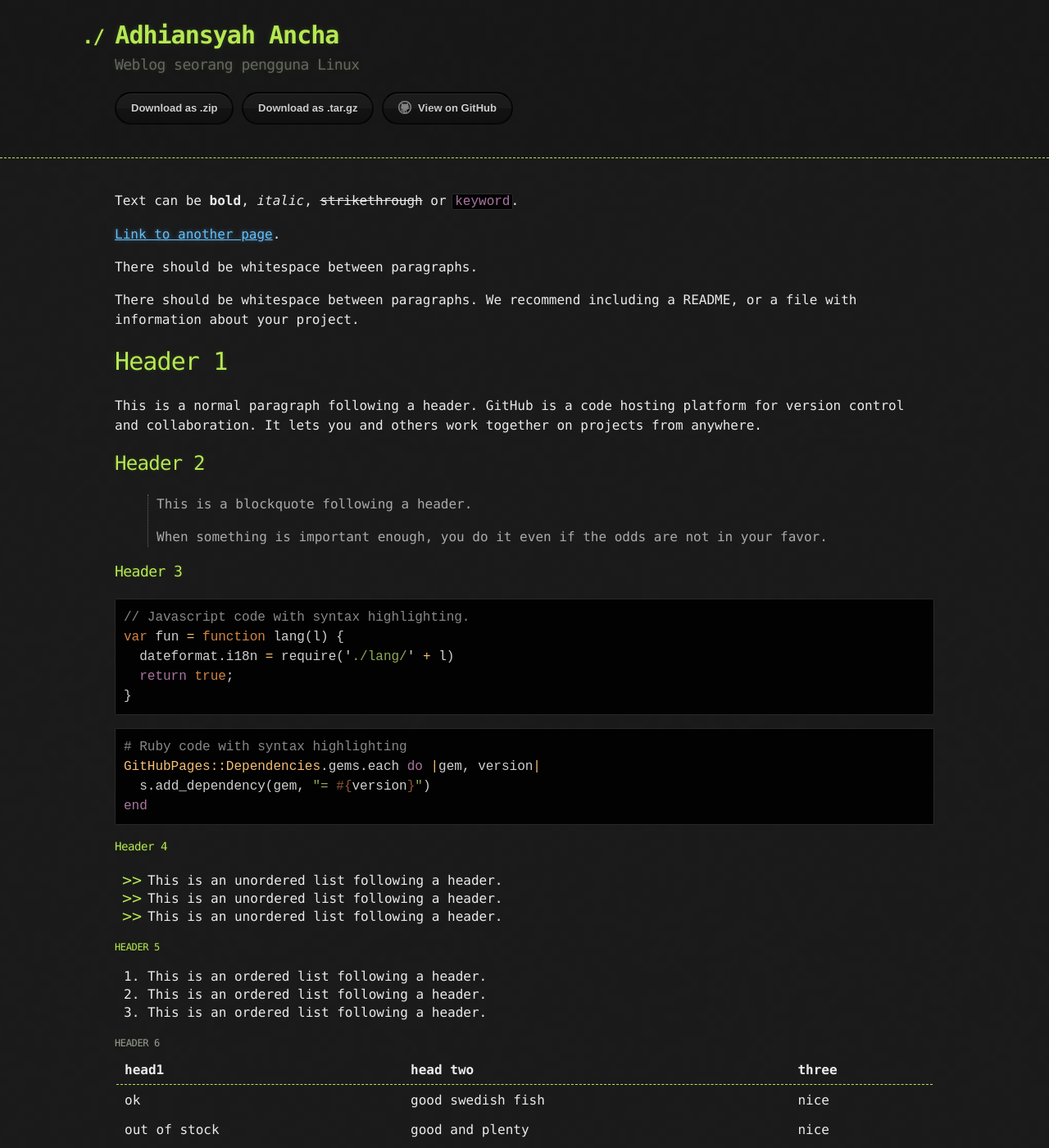
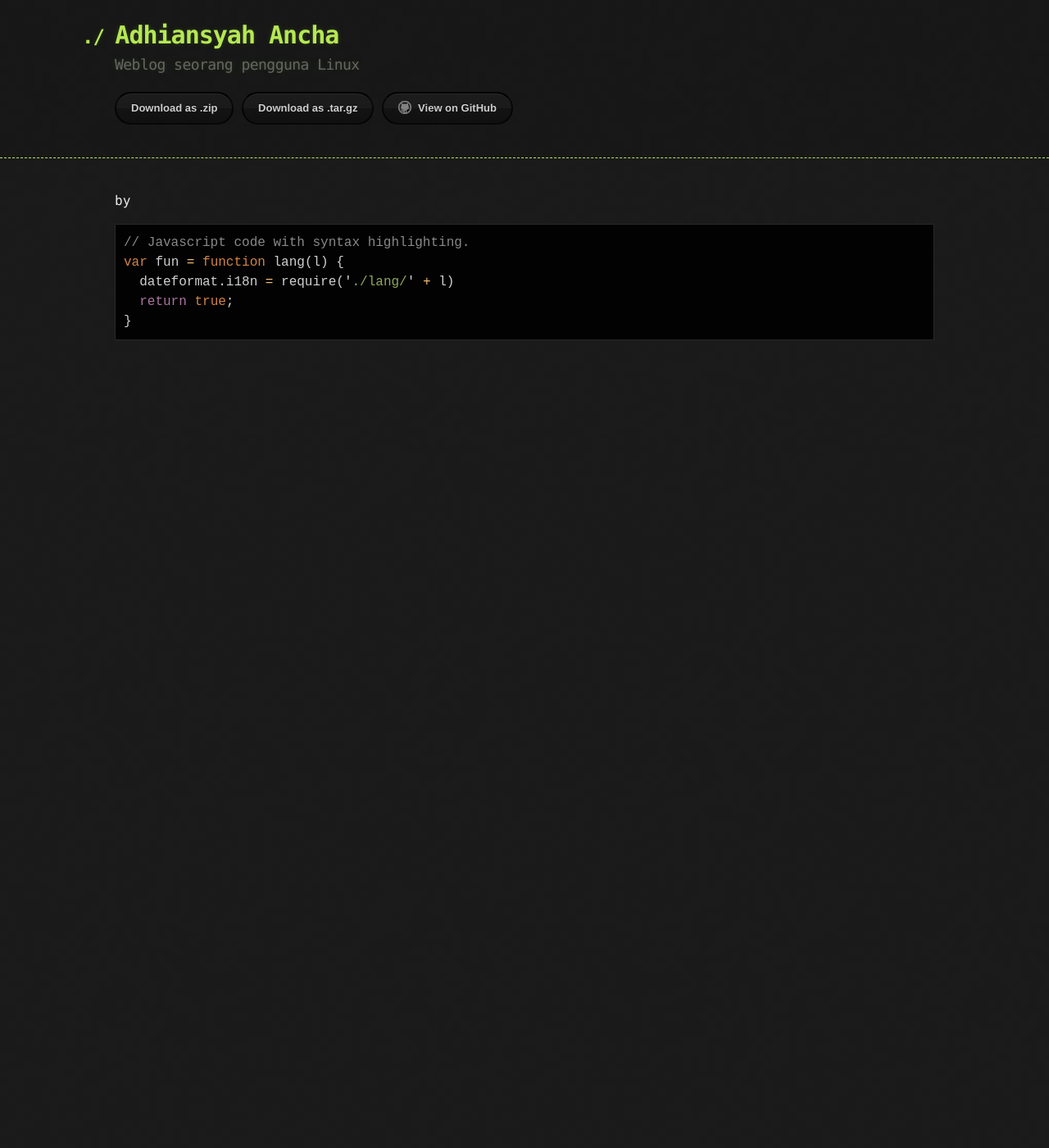
Before and after one commit to adhiansyah/adhiansyah.github.io, a Jekyll site: the page built from index.md, in a window 1280 px wide and 1400 px high. Shown: the whole window at 82% size. Built offline with Jekyll 4.4.1, drawn with Linux system fonts in a browser that asks for light colours; some of the changed text lies outside the part shown.

Commit message:
Menghapus DOCS dan perbaruan index.md

````diff
--- a/index.md
+++ b/index.md
@@ -1,26 +1,6 @@
 ---
-layout: default
+layout: post
 ---
-
-Text can be **bold**, _italic_, ~~strikethrough~~ or `keyword`.
-
-[Link to another page](./another-page.html).
-
-There should be whitespace between paragraphs.
-
-There should be whitespace between paragraphs. We recommend including a README, or a file with information about your project.
-
-# Header 1
-
-This is a normal paragraph following a header. GitHub is a code hosting platform for version control and collaboration. It lets you and others work together on projects from anywhere.
-
-## Header 2
-
-> This is a blockquote following a header.
->
-> When something is important enough, you do it even if the odds are not in your favor.
-
-### Header 3
 
 ```js
 // Javascript code with syntax highlighting.
@@ -29,95 +9,3 @@
   return true;
 }
 ```
-
-```ruby
-# Ruby code with syntax highlighting
-GitHubPages::Dependencies.gems.each do |gem, version|
-  s.add_dependency(gem, "= #{version}")
-end
-```
-
-#### Header 4
-
-*   This is an unordered list following a header.
-*   This is an unordered list following a header.
-*   This is an unordered list following a header.
-
-##### Header 5
-
-1.  This is an ordered list following a header.
-2.  This is an ordered list following a header.
-3.  This is an ordered list following a header.
-
-###### Header 6
-
-| head1        | head two          | three |
-|:-------------|:------------------|:------|
-| ok           | good swedish fish | nice  |
-| out of stock | good and plenty   | nice  |
-| ok           | good `oreos`      | hmm   |
-| ok           | good `zoute` drop | yumm  |
-
-### There's a horizontal rule below this.
-
-* * *
-
-### Here is an unordered list:
-
-*   Item foo
-*   Item bar
-*   Item baz
-*   Item zip
-
-### And an ordered list:
-
-1.  Item one
-1.  Item two
-1.  Item three
-1.  Item four
-
-### And a nested list:
-
-- level 1 item
-  - level 2 item
-  - level 2 item
-    - level 3 item
-    - level 3 item
-- level 1 item
-  - level 2 item
-  - level 2 item
-  - level 2 item
-- level 1 item
-  - level 2 item
-  - level 2 item
-- level 1 item
-
-### Small image
-
-![Octocat](https://github.githubassets.com/images/icons/emoji/octocat.png)
-
-### Large image
-
-![Branching](https://guides.github.com/activities/hello-world/branching.png)
-
-
-### Definition lists can be used with HTML syntax.
-
-<dl>
-<dt>Name</dt>
-<dd>Godzilla</dd>
-<dt>Born</dt>
-<dd>1952</dd>
-<dt>Birthplace</dt>
-<dd>Japan</dd>
-<dt>Color</dt>
-<dd>Green</dd>
-</dl>
-
-```
-Long, single-line code blocks should not wrap. They should horizontally scroll if they are too long. This line should be long enough to demonstrate this.
-```
-
-```
-The final element.
-```
````
Also changed, not shown: docs/CODE_OF_CONDUCT.md (deleted, +0 -46 lines), docs/CONTRIBUTING.md (deleted, +0 -88 lines), docs/SUPPORT.md (deleted, +0 -9 lines).
